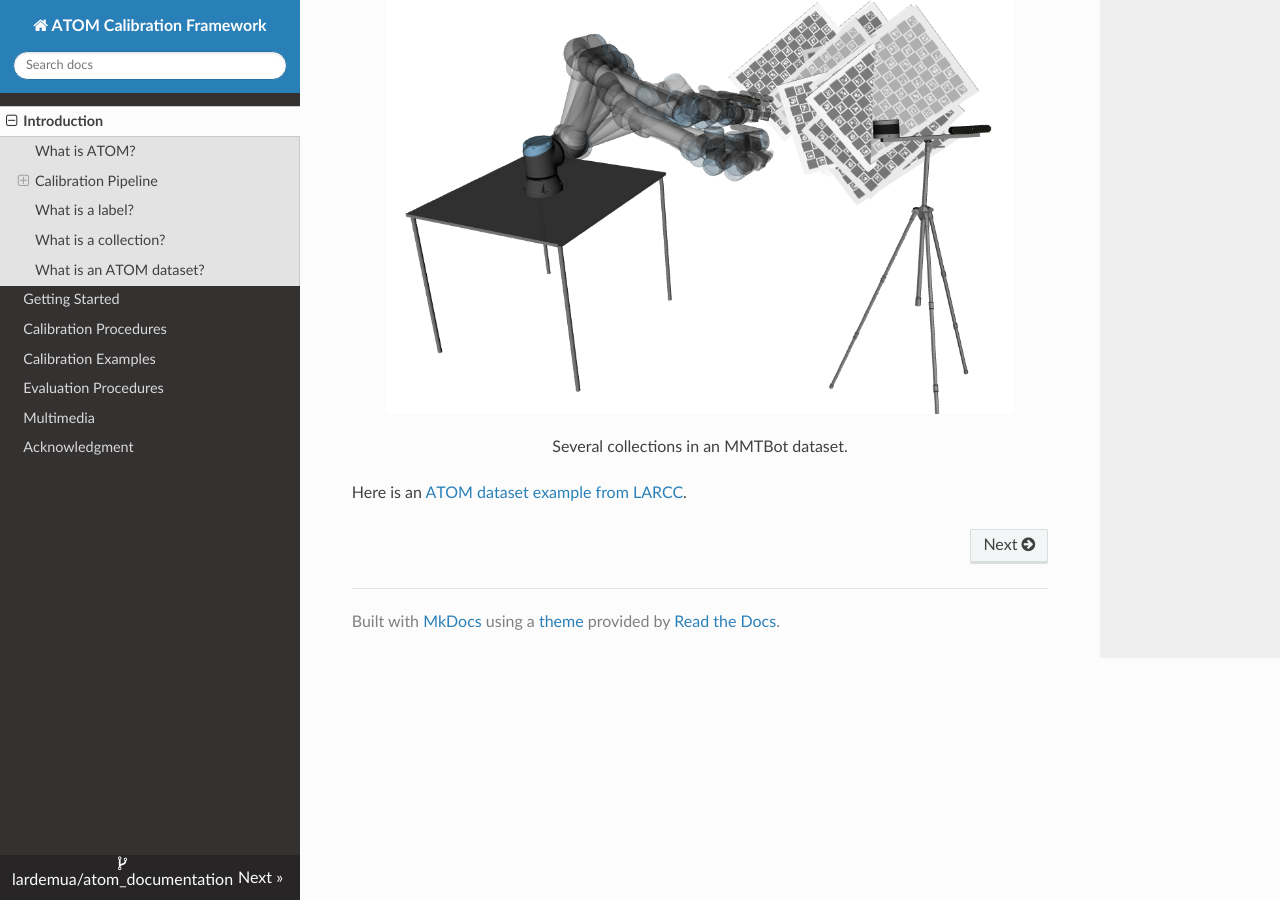
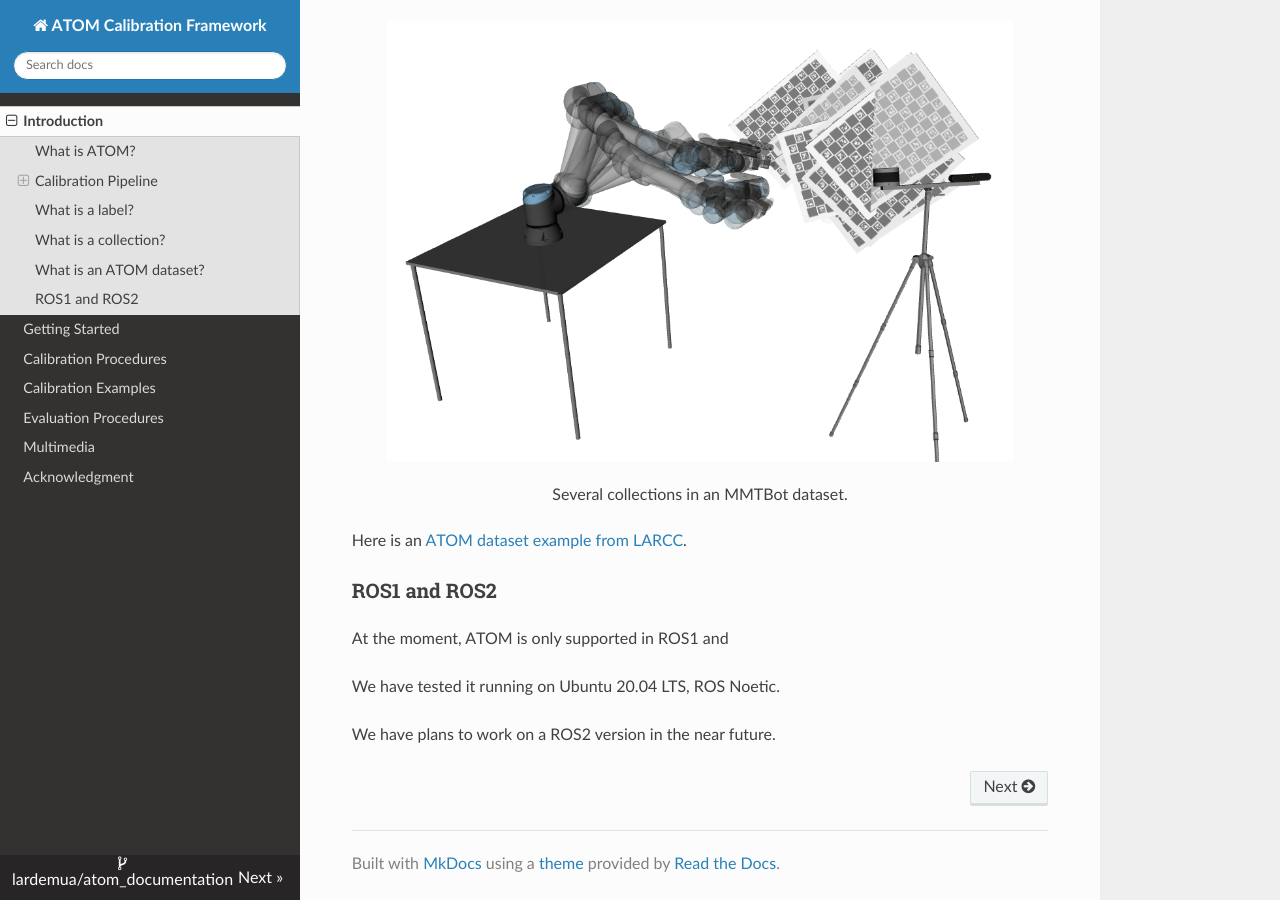
Before and after one commit to lardemua/atom_documentation, an MkDocs documentation site: the page built from docs/index.md, in a window 1280 px wide and 900 px high, scrolled down 7761 px. Built offline with MkDocs 1.6.1, drawn with Linux system fonts in a browser that asks for light colours; nearby versions of some CDN libraries.

Commit message:
Clarification of ROS 1 or ROS2

```diff
--- a/docs/index.md
+++ b/docs/index.md
@@ -5,6 +5,7 @@
 
 ## ATOM
 
+- [ATOM](#atom)
   - [What is ATOM?](#what-is-atom)
   - [Calibration Pipeline](#calibration-pipeline)
     - [Robotic System Configuration](#robotic-system-configuration)
@@ -18,6 +19,8 @@
   - [What is a label?](#what-is-a-label)
   - [What is a collection?](#what-is-a-collection)
   - [What is an ATOM dataset?](#what-is-an-atom-dataset)
+  - [ROS1 and ROS2](#ros1-and-ros2)
+
 ### What is ATOM?
 
 
@@ -205,3 +208,11 @@ ATOM then provides visualization functionalities to display all collections at o
 </figure>
 
 Here is an [ATOM dataset example from LARCC](https://jsoneditoronline.org/#left=cloud.d9efaa274cb44579ad73553dea513ed8).
+
+### ROS1 and ROS2
+
+At the moment, ATOM is only supported in ROS1 and
+
+We have tested it running on Ubuntu 20.04 LTS, ROS Noetic.
+
+We have plans to work on a ROS2 version in the near future.
```
